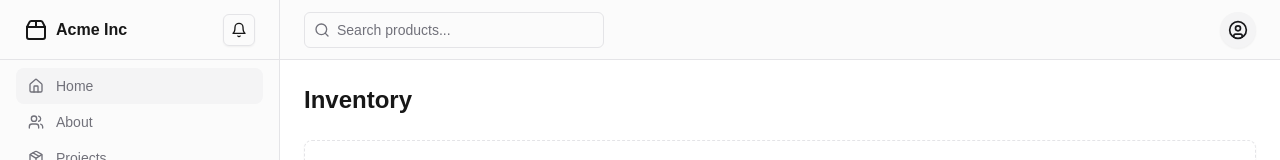
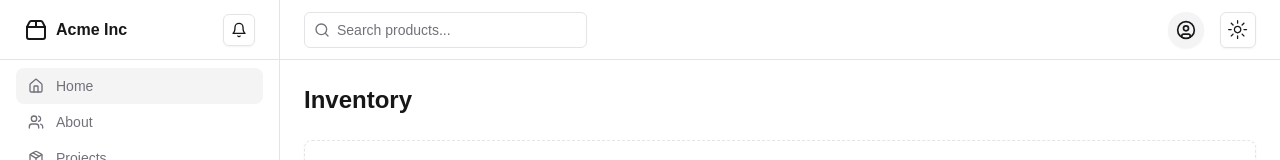
Before and after one commit to Prathamesh-chougale-17/classic-portfolio, a Next.js app: page / in a window 1280 px wide. Shown: the top 160 px of the page. Built offline with nearby package versions, Linux system fonts and the light colour scheme.

Commit message:
Add next-themes package and implement theme provider

```diff
--- a/package.json
+++ b/package.json
@@ -17,6 +17,7 @@
     "clsx": "^2.1.1",
     "lucide-react": "^0.441.0",
     "next": "14.2.12",
+    "next-themes": "^0.3.0",
     "react": "^18",
     "react-dom": "^18",
     "tailwind-merge": "^2.5.2",
--- a/src/app/layout.tsx
+++ b/src/app/layout.tsx
@@ -2,6 +2,7 @@ import type { Metadata } from "next";
 import localFont from "next/font/local";
 import "./globals.css";
 import Dashboard from "@/components/dashboard-02";
+import { ThemeProvider } from "@/components/theme-provider";
 
 const geistSans = localFont({
   src: "./fonts/GeistVF.woff",
@@ -29,7 +30,14 @@ export default function RootLayout({
       <body
         className={`${geistSans.variable} ${geistMono.variable} antialiased`}
       >
-        <Dashboard>{children}</Dashboard>
+        <ThemeProvider
+          attribute="class"
+          defaultTheme="system"
+          enableSystem
+          disableTransitionOnChange
+        >
+          <Dashboard>{children}</Dashboard>
+        </ThemeProvider>
       </body>
     </html>
   );
--- a/src/components/desktopSidebar.tsx
+++ b/src/components/desktopSidebar.tsx
@@ -16,36 +16,15 @@ import {
   SheetTitle,
   SheetTrigger,
 } from "@/components/ui/sheet";
-import { CircleUser, Home, Menu, Package, Search, Users } from "lucide-react";
+import { CircleUser, Menu, Search } from "lucide-react";
 import ClientSelectRoute from "./clientSelectRoute";
-import { MobileIcon } from "@radix-ui/react-icons";
 import { Button } from "./ui/button";
-const routes = [
-  {
-    name: "Home",
-    href: "/",
-    icon: Home,
-  },
-  {
-    name: "About",
-    href: "/about",
-    icon: Users,
-  },
-  {
-    name: "Projects",
-    href: "/projects",
-    icon: Package,
-  },
-  {
-    name: "Contact",
-    href: "/contact",
-    icon: MobileIcon,
-  },
-];
+import { routes } from "./globalData";
+import { ModeToggle } from "./toggleTheme";
 
 const DesktopSidebar = () => {
   return (
-    <header className="flex h-14 items-center gap-4 border-b bg-muted/40 px-4 lg:h-[60px] lg:px-6">
+    <header className="flex h-14 items-center gap-4 border-b px-4 lg:h-[60px] lg:px-6">
       <Sheet>
         <div className="hidden">
           <SheetTitle></SheetTitle>
@@ -99,6 +78,7 @@ const DesktopSidebar = () => {
           <DropdownMenuItem>Logout</DropdownMenuItem>
         </DropdownMenuContent>
       </DropdownMenu>
+      <ModeToggle />
     </header>
   );
 };
--- /dev/null
+++ b/src/components/globalData.ts
@@ -0,0 +1,25 @@
+import { MobileIcon } from "@radix-ui/react-icons";
+import { Home, Package, Users } from "lucide-react";
+
+export const routes = [
+    {
+      name: "Home",
+      href: "/",
+      icon: Home,
+    },
+    {
+      name: "About",
+      href: "/about",
+      icon: Users,
+    },
+    {
+      name: "Projects",
+      href: "/projects",
+      icon: Package,
+    },
+    {
+      name: "Contact",
+      href: "/contact",
+      icon: MobileIcon,
+    },
+];
--- a/src/components/mobileSheet.tsx
+++ b/src/components/mobileSheet.tsx
@@ -1,35 +1,14 @@
 "use client";
-import { Bell, Home, Package, Package2, Users } from "lucide-react";
+import { Bell, Package2 } from "lucide-react";
 import Link from "next/link";
 import React from "react";
 import { Button } from "./ui/button";
 import ClientSelectRoute from "./clientSelectRoute";
-import { MobileIcon } from "@radix-ui/react-icons";
-const routes = [
-  {
-    name: "Home",
-    href: "/",
-    icon: Home,
-  },
-  {
-    name: "About",
-    href: "/about",
-    icon: Users,
-  },
-  {
-    name: "Projects",
-    href: "/projects",
-    icon: Package,
-  },
-  {
-    name: "Contact",
-    href: "/contact",
-    icon: MobileIcon,
-  },
-];
+import { routes } from "./globalData";
+
 const MobileSheet = () => {
   return (
-    <div className="hidden border-r bg-muted/40 md:block">
+    <div className="hidden border-r md:block">
       <div className="flex h-full max-h-screen flex-col gap-2">
         <div className="flex h-14 items-center border-b px-4 lg:h-[60px] lg:px-6">
           <Link href="/" className="flex items-center gap-2 font-semibold">
--- /dev/null
+++ b/src/components/theme-provider.tsx
@@ -0,0 +1,9 @@
+"use client";
+
+import * as React from "react";
+import { ThemeProvider as NextThemesProvider } from "next-themes";
+import { type ThemeProviderProps } from "next-themes/dist/types";
+
+export function ThemeProvider({ children, ...props }: ThemeProviderProps) {
+  return <NextThemesProvider {...props}>{children}</NextThemesProvider>;
+}
--- /dev/null
+++ b/src/components/toggleTheme.tsx
@@ -0,0 +1,22 @@
+"use client";
+import * as React from "react";
+import { MoonIcon, SunIcon } from "@radix-ui/react-icons";
+import { useTheme } from "next-themes";
+
+import { Button } from "@/components/ui/button";
+
+export function ModeToggle() {
+  const { theme, setTheme } = useTheme();
+
+  return (
+    <Button
+      variant="outline"
+      size="icon"
+      onClick={() => setTheme(theme === "dark" ? "light" : "dark")}
+    >
+      <SunIcon className="h-[1.2rem] w-[1.2rem] rotate-0 scale-100 transition-all dark:-rotate-90 dark:scale-0" />
+      <MoonIcon className="absolute h-[1.2rem] w-[1.2rem] rotate-90 scale-0 transition-all dark:rotate-0 dark:scale-100" />
+      <span className="sr-only">Toggle theme</span>
+    </Button>
+  );
+}
```
Also changed, not shown: src/components/clientSelectRoute.tsx (+0 -40 lines), 1 other file (tests, documents, lock files or other folders).
